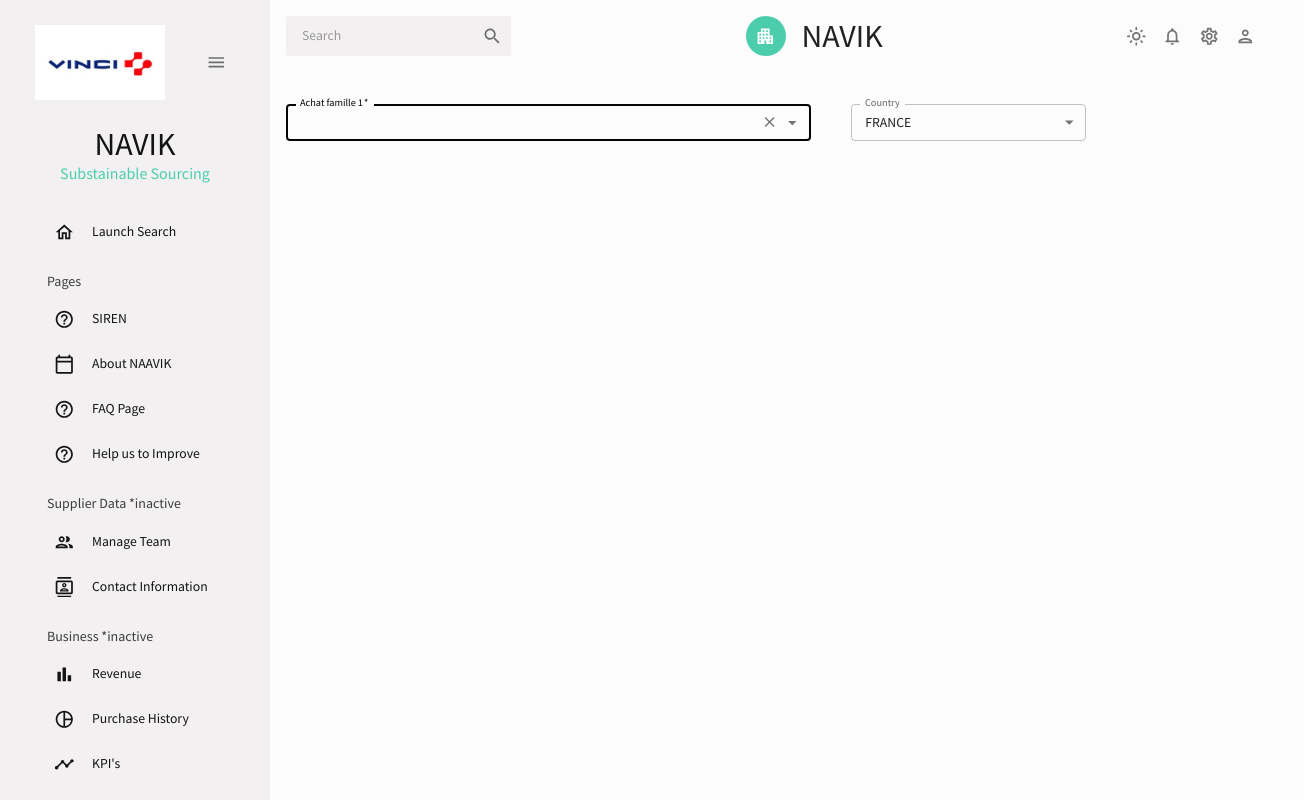
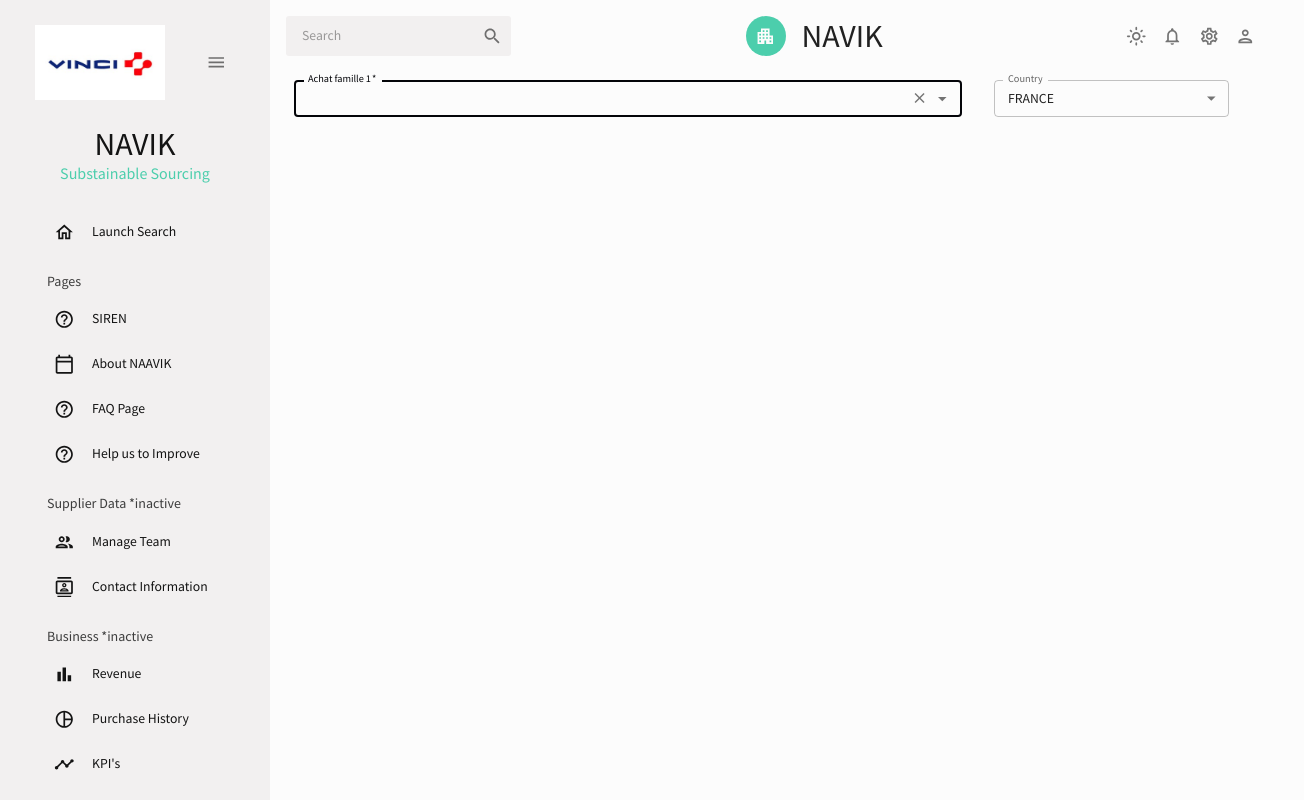
Before and after one commit to veis-ittools/jsxdashboard, a React (Create React App) app: page / in a window 1280 px wide. Shown: the whole page, 1304 px wide, since content can reach past the window. Built offline with nearby package versions, Linux system fonts and the light colour scheme; what @azure/msal-react would draw is missing.

Commit message:
added fix

```diff
--- a/docker-compose.yml
+++ b/docker-compose.yml
@@ -11,6 +11,6 @@ services:
       - '.:/app'
       - '/app/node_modules'
     ports:
-      - 3001:3001
+      - 3000:3000
     environment:
       - CHOKIDAR_USEPOLLING=true
--- a/package.json
+++ b/package.json
@@ -29,7 +29,7 @@
     "web-vitals": "^2.1.4"
   },
   "scripts": {
-    "start": "PORT=3001 react-scripts start",
+    "start": "react-scripts start",
     "build": "react-scripts build",
     "test": "react-scripts test",
     "eject": "react-scripts eject"
--- a/src/App.js
+++ b/src/App.js
@@ -19,11 +19,13 @@ import { ColorModeContext, useMode } from "./theme";
 // import FAQ from "./scenes/faq";
 
 
-import Mainseach from "./Components/Mainsearch/Mainseach";
+// import Mainseach from "./Components/Mainsearch/Mainseach";
 import FAQ from "./scenes/Faq";
 import Sirensearch from "./scenes/Sirensearch";
 // import BarC from "./scenes/bar";
 import BlankPage from "./scenes/blankpage";
+
+import NewMainsearch from "./Components/Mainsearch/NewMainsearch";
 // import Apex from "./scenes/apex";
 
 // import Dashboard from "./scenes/dashboard";
@@ -56,7 +58,7 @@ function App() {
                 {/* <Mainseach></Mainseach> */}
 
                 <Routes>
-                  <Route path="/" element={<Mainseach />} />
+                  <Route path="/" element={<NewMainsearch />} />
                   <Route path="/sirensearch" element={<Sirensearch />} />
                   <Route path="/team" element={<BlankPage />} />
                   <Route path="/contacts" element={<BlankPage />} />
--- a/src/Components/ApiCall/BIapicall.js
+++ b/src/Components/ApiCall/BIapicall.js
@@ -4,6 +4,7 @@ import axios from "axios";
 // import Button from '@mui/material/Button';
 
 import { DataGrid , GridToolbar} from '@mui/x-data-grid';
+import { Box } from '@mui/system';
 
 function BIapicall(props) {
 
@@ -40,12 +41,13 @@ function BIapicall(props) {
     let urlchange = apiurllist[0]
 
     const userTableStyles = {
-        m: 2,
-        marginTop: 2,
-        height: '370px',
-        width: 800,
-        // display: 'flex',
-        // flexDirection: 'column',
+        // m: 2,
+        // marginTop: 2,
+        // height: '370px',
+        height: '450px',
+        width: 900,
+        display: 'flex',
+        flexDirection: 'column',
         boxShadow: 2,
         border: 2,
         borderColor: 'primary.light',
@@ -56,7 +58,7 @@ function BIapicall(props) {
 
     const columns = [
         { field: 'id', headerName: 'Id', width: 30 },
-        { field: 'Name', headerName: 'Name', width: 200 },
+        { field: 'Name', headerName: 'Name', width: 300 },
         { field: 'SIREN', headerName: 'SIREN', width: 100 },
         { field: 'SIRET', headerName: 'SIRET', width: 120 },
         { field: 'commune', headerName: 'City', width: 135 },
@@ -70,7 +72,7 @@ function BIapicall(props) {
         { field: 'Code Postal', headerName: 'Code Postal', width: 75 },
         { feild: 'link', headerName:'Link', width:200 ,
           renderCell: (params) =>
-          <a  href={params.row.link} >{params.row.link} </a>,
+          <a   href={params.row.link} target={"_blank" } rel={"noreferrer"} >{params.row.link} </a>,
       },
     //   {
     //     field: "action",
@@ -146,16 +148,23 @@ function BIapicall(props) {
 // dlkajlsdkjalskdj
 if (birecs!== [] && biflag === true) {
   return (
-  <div>
+
+    <Box m="20px">
+        <Box display="flex" justifyContent="center" alignItems="center"  >
+
         <DataGrid
           rows = {birecs}
           columns = {columns}
           // loading = {!birecs.length}
           sx = {userTableStyles}
-        // components={{ Toolbar: GridToolbar }}
+          components={{ Toolbar: GridToolbar }}
           // getRowId={(rows) =>  generateRandom()}
           />
-  </div>
+        </Box>
+
+        </Box>
+
+
   );
 }
 return null ;
--- a/src/Components/ApiCall/Datagrid.js
+++ b/src/Components/ApiCall/Datagrid.js
@@ -23,6 +23,7 @@ const Datagrid = ({
         loading= {loading}
         components={{ Toolbar: GridToolbar }}
         // getRowId={(rows) =>  generateRandom()}
+        autoHeight={true}
         />
     </div>
   )
--- /dev/null
+++ b/src/Components/Mainsearch/NewMainsearch.jsx
@@ -0,0 +1,87 @@
+import React, { useState } from 'react'
+import { Box, Button ,TextField, useTheme , Grid,} from "@mui/material";
+import Header from '../Header';
+import { tokens } from "../../theme";
+import { famill1_options } from './Famille1';
+import Autocomplete from '@mui/material/Autocomplete';
+import CountrySelect from '../CountrySelect';
+import SecondSearchbar from '../SecondSearchbar/SecondSearchbar';
+
+
+function NewMainsearch() {
+    const theme = useTheme();
+    const colors = tokens(theme.palette.mode);
+    const [value, setValue] = useState(famill1_options[0])
+    const [flag, setFlag] = useState(false)
+    let [inputValue, setInputValue] = useState('')
+
+  return (
+    <Box>
+        <Box display="flex" justifyContent="space-around" alignItems="center"   >
+            {/* <Header title="Search" subtitle="Search using VINCI fammille classification " /> */}
+        </Box>
+
+        <Grid marginTop={-3} marginLeft={1} alignContent={'center'} container spacing={2}
+        >
+          <Grid item xs={12} sm={8}>
+            <Autocomplete
+                value={value}
+                onChange={(_, newValue) => {
+                setValue(newValue)
+                }}
+                inputValue={inputValue}
+
+
+                onInputChange={(_, newInputValue) => {
+                setInputValue(newInputValue)
+                console.log(newInputValue)
+                console.log(typeof(newInputValue))
+                console.log(newInputValue.toString().length)
+                if (newInputValue.toString().length > 5){
+                    console.log('code is here')
+                    setFlag(true)
+
+                }
+                if (newInputValue.toString().length === 0){
+                    console.log('code is here')
+                    setFlag(false)
+                }
+
+                }}
+                options={famill1_options}
+                // style={{ width: 300  }}
+                renderInput={(params) => <TextField {...params}
+                variant="outlined"
+                size="small"
+                margin="normal"
+                required
+                // fullWidth
+                id="purchasefamily1"
+                label="Achat famille 1"
+                name="purchasefamily1"
+                autoFocus
+                />}
+                />
+          </Grid>
+          <Grid item xs={12} sm={4}>
+            <CountrySelect/>
+          </Grid>
+        </Grid>
+
+
+        <Grid marginTop={-3.2} marginLeft={0} marginRight={0} alignContent={'center'} container spacing={3}
+        >
+          <Grid item xs={12} sm={10.1}>
+             {/* <SecondSearchbar famille1= {inputValue} />  */}
+            {flag  && <SecondSearchbar famille1= {inputValue} />}
+          </Grid>
+
+        </Grid>
+
+
+    </Box>
+
+  )
+}
+
+export default NewMainsearch
--- a/src/Components/Nafform/Nafform.js
+++ b/src/Components/Nafform/Nafform.js
@@ -22,10 +22,14 @@ import Apirouting from '../ApiCall/Apirouting';
 function NafForm(props) {
 
 
-
+    // let autonaf = props.autonaf
     // let apiparams = {}
     let famille2 = props.famille2
+
+
     console.log(famille2)
+    // console.log('autonaf flag from naf form', autonaf)
+
     let [apiparams2, setApiparams] = useState()
     let [formcomplete, setFromcomplete] = useState(false)
     let [dataBI, setDataBI] = useState(false)
--- a/src/Components/SecondSearchbar/SecondSearchbar.js
+++ b/src/Components/SecondSearchbar/SecondSearchbar.js
@@ -11,6 +11,7 @@ import Autocomplete from '@mui/material/Autocomplete';
 // NAF FORM
 // import NafForm from '../NafForm/NafForm';
 import NafForm from '../Nafform/Nafform';
+
 
 function SecondSearchbar(props) {
     let famille1 = props.famille1
@@ -37,8 +38,10 @@ function SecondSearchbar(props) {
         label: famille2
       }))
 
-      console.log('value i want', autnafinputValue)
-      console.log('flag i want', autonaf)
+      console.log('value autnafinputValue --=', autnafinputValue)
+      console.log(typeof(autnafinputValue))
+      console.log(autnafinputValue.length)
+      console.log('flag autonaf----=', autonaf)
 
   return (
     <div>
@@ -79,7 +82,29 @@ function SecondSearchbar(props) {
                 <CountrySelect/>
             </Grid> */}
         {/* </Grid> */}
-        {autonaf && <NafForm famille2 = {autnafinputValue}></NafForm>}
+
+
+        {/* {autonaf && <NafForm famille2 = {autnafinputValue}></NafForm>} */}
+
+        {autonaf=== true  ? <NafForm famille2 = {autnafinputValue}></NafForm> : null}
+        {/* { autnafinputValue.length === 0  ? <h6>No data</h6> : null}  */}
+
+
+        {/* <NafForm famille2 = {autnafinputValue} autonaf ={autonaf}></NafForm> */}
+
+        {/* {()=>{
+          if(autonaf === true){
+            return(
+              <NafForm famille2 = {autnafinputValue}></NafForm>
+            )
+          }else{
+            return(
+              <p>NOT ENOUGH DATA TO PREDICT</p>
+            )
+          }
+        }} */}
+
+
     </div>
   )
 }
--- a/src/scenes/Sirensearch/index.jsx
+++ b/src/scenes/Sirensearch/index.jsx
@@ -1,5 +1,7 @@
 import React, { useState } from 'react'
 import { Box, Button ,TextField, useTheme } from "@mui/material";
+
+
 // import { Box, useTheme } from "@mui/material";
 // import { Box, Button, IconButton, Typography,TextField, useTheme } from "@mui/material";
 
```
Lines whose indentation alone changed are shown as unchanged.
